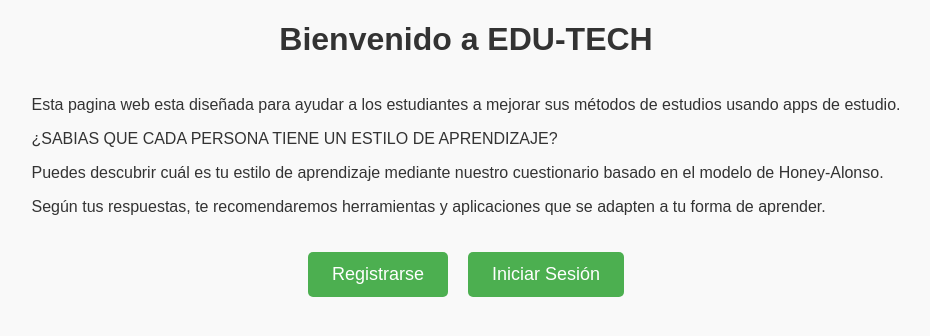
After one commit to AlexandraVillarreal/EDU-tech, a Flask app: template templates/bienvenida.html in a window 1280 px wide. The commit adds this page. Shown: the top 336 px of the page, without its empty margins (174-1104 px from the left). Run offline with Flask 3, Linux system fonts and the light colour scheme; the template is opened without the code that fills it, so the values that code supplies are empty.

Commit message:
añadir bienvenida.tml

```diff
--- a/app.py
+++ b/app.py
@@ -69,7 +69,7 @@ class CalculoDeRendimiento:
 def home():
     if "usuario_id" in session:
         return redirect(url_for("encuesta"))
-    return redirect(url_for("registro"))
+    return redirect(url_for("bienvenida.html"))
 
 # 📌 Ruta de registro de estudiante
 @app.route("/registro", methods=["GET", "POST"])
--- a/static/styles.css
+++ b/static/styles.css
@@ -97,3 +97,63 @@ button:hover {
         padding: 12px;
     }
 }
+/* Página de Bienvenida */
+#welcome-container {
+    text-align: center;
+    padding: 50px 20px;
+    max-width: 800px;
+    margin: auto;
+    background-color: #ffffff;
+    border-radius: 8px;
+    box-shadow: 0 4px 8px rgba(0, 0, 0, 0.1);
+}
+
+#welcome-container h1 {
+    color: #4CAF50;
+    font-size: 28px;
+    margin-bottom: 20px;
+}
+
+#welcome-container p {
+    font-size: 18px;
+    color: #555;
+    margin-bottom: 15px;
+}
+
+/* Botones de Bienvenida */
+.botones {
+    display: flex;
+    justify-content: center;
+    gap: 20px;
+    margin-top: 20px;
+}
+
+.botones a {
+    text-decoration: none;
+}
+
+.botones button {
+    background-color: #4CAF50;
+    color: white;
+    border: none;
+    padding: 12px 24px;
+    font-size: 18px;
+    cursor: pointer;
+    border-radius: 5px;
+    transition: background-color 0.3s ease;
+}
+
+.botones button:hover {
+    background-color: #45a049;
+}
+
+/* Adaptabilidad para móviles */
+@media (max-width: 600px) {
+    #welcome-container {
+        padding: 30px 15px;
+    }
+    .botones {
+        flex-direction: column;
+        gap: 10px;
+    }
+}
--- /dev/null
+++ b/templates/bienvenida.html
@@ -0,0 +1,28 @@
+<!DOCTYPE html>
+<html lang="es">
+<head>
+    <meta charset="UTF-8">
+    <meta name="viewport" content="width=device-width, initial-scale=1.0">
+    <title>Bienvenido a la Encuesta</title>
+    <link rel="stylesheet" href="{{ url_for('static', filename='styles.css') }}">
+</head>
+<body>
+
+    <header>
+        <h1>Bienvenido a EDU-TECH</h1>
+    </header>
+
+    <section>
+        <p>Esta pagina web esta diseñada para ayudar a los estudiantes a mejorar sus métodos de estudios usando apps de estudio.</p>
+        <p>¿SABIAS QUE CADA PERSONA TIENE UN ESTILO DE APRENDIZAJE?</p>
+        <p>Puedes descubrir cuál es tu estilo de aprendizaje mediante nuestro cuestionario basado en el modelo de Honey-Alonso.</p>
+        <p>Según tus respuestas, te recomendaremos herramientas y aplicaciones que se adapten a tu forma de aprender.</p>
+    </section>
+
+    <div class="botones">
+        <a href="{{ url_for('registro') }}"><button>Registrarse</button></a>
+        <a href="{{ url_for('login') }}"><button>Iniciar Sesión</button></a>
+    </div>
+
+</body>
+</html>
```
